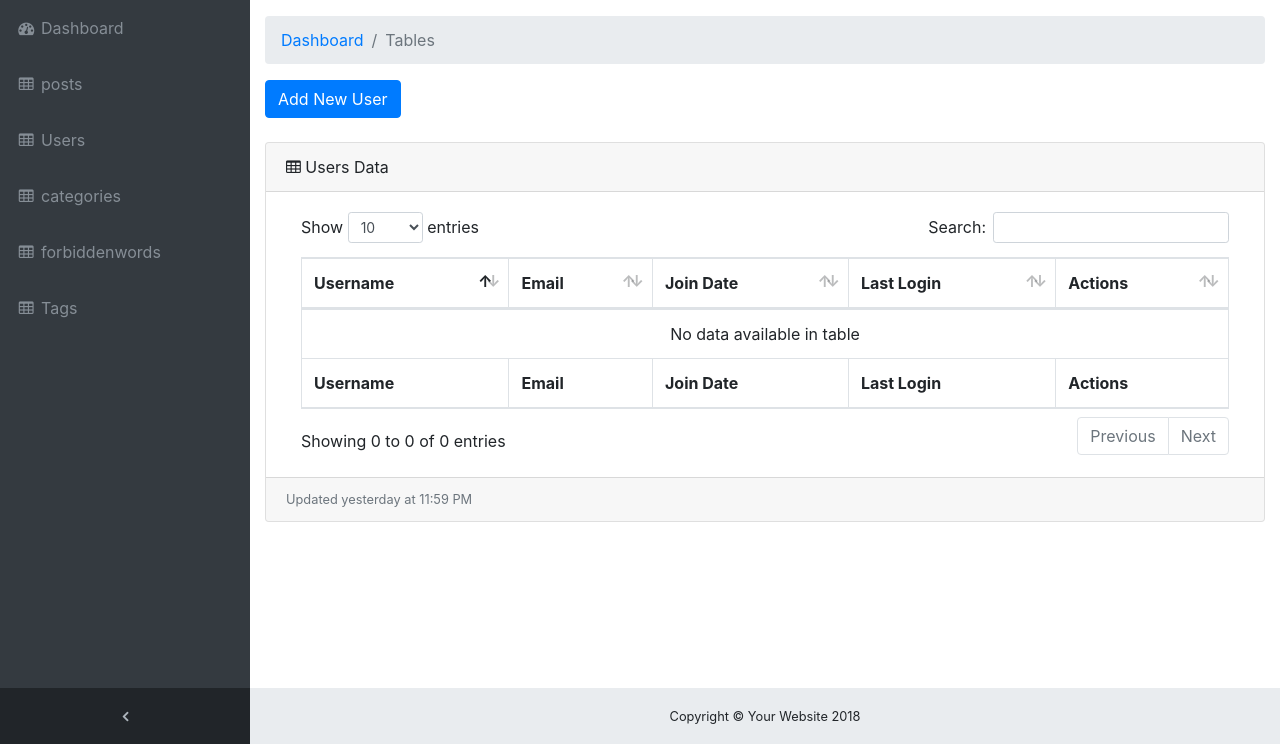
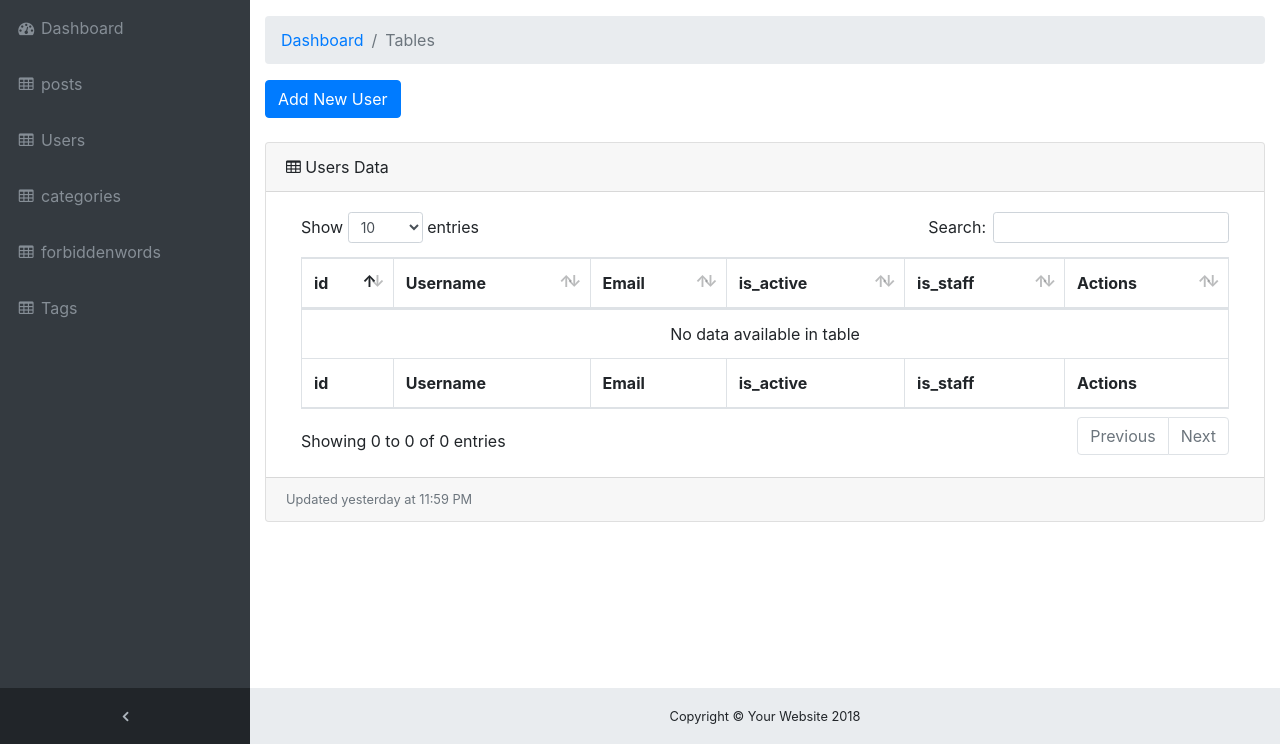
Before and after one commit to MarkWahba-git/DjangoBlog-ITI, a Django app: template DjangoBlogITI/adminBlog/templates/users_tables.html in a window 1280 px wide. Shown: the part 56-800 px from the top of the page. Run offline with Django 3.2, Linux system fonts and the light colour scheme; the template is opened without the code that fills it, so the values that code supplies are empty; some libraries are stand-ins or nearby versions.

Commit message:
create user table and add function

```diff
--- a/DjangoBlogITI/adminBlog/templates/users_tables.html
+++ b/DjangoBlogITI/adminBlog/templates/users_tables.html
@@ -14,7 +14,7 @@
         <li class="breadcrumb-item active">Tables</li>
       </ol>
 
-      <a href="/user/new/"> <button type="button" class="btn btn-primary" >Add New User</button></a>
+      <a href="/adminBlog/user_add"> <button type="button" class="btn btn-primary" >Add New User</button></a>
 
       <br><br>
 
@@ -27,41 +27,50 @@
 
               <thead>
                 <tr>
+		  <th>id</th>
                   <th>Username</th>
                   <th>Email</th>
-                  <th>Join Date</th>
-                  <th>Last Login</th>
+                  <th>is_active</th>
+                  <th>is_staff</th>
                   <th span="3">Actions</th>
                 </tr>
               </thead>
               <tfoot>
                 <tr>
+                  <th>id</th>
                   <th>Username</th>
                   <th>Email</th>
-                  <th>Join Date</th>
-                  <th>Last Login</th>
+                  <th>is_active</th>
+                  <th>is_staff</th>
                   <th span="3">Actions</th>
                 </tr>
               </tfoot>
               <tbody>
-              {% for usr in allusers %}
+              {% for usr in all_users %}
                 <tr>
-                    {% if usr.is_superuser == 1 %}
+                    {% if usr.is_staff == True %}
+			<td style="bachground:red" ><font color="red">{{usr.id}}</font></td>
                         <td><font color="red">{{usr.username}}</font></td>
                         <td><font color="red">{{usr.email}}</font></td>
-                        <td><font color="red">{{usr.date_joined}}</font></td>
-                        <td><font color="red">{{usr.last_login}}</font></td>
+                        <td><font color="red">{{usr.is_active}}</font></td>
+                        <td><font color="red">{{usr.is_staff}}</font></td>
                     {% else %}
+			<td>{{usr.id}}</td>
                         <td>{{usr.username}}</td>
                         <td>{{usr.email}}</td>
-                        <td>{{usr.date_joined}}</td>
-                        <td>{{usr.last_login}}</td>
+                        <td>{{usr.is_active}}</td>
+                        <td>{{usr.is_staff}}</td>
                         <td>
                           <a href="/{{usr.id}}/delete"><button type="button" class="btn btn-danger"> Delete </button></a>
+			</td>
+			<td>
                           <a href="/{{usr.id}}/update"><button type="button" class="btn btn-secondary"> Edit </button></a>
+			</td>
+			<td>
 
                           {% if usr.is_active == 1 %}
                             <a href="/block/{{usr.id}}"><button type="button" class="btn btn-danger"> Block </button></a>
+			</td>
                             <a href="/promote/{{usr.id}}"><button type="button" class="btn btn-success"> Promote </button></a>
 
                         {% else %}
--- a/DjangoBlogITI/adminBlog/urls.py
+++ b/DjangoBlogITI/adminBlog/urls.py
@@ -1,3 +1,11 @@
 from django.urls import path
 from adminBlog import views
-urlpatterns=[]
+urlpatterns=[
+	path('users',views.users),
+	path('user_add',views.user_add),
+
+
+
+
+
+]
```
Also changed, not shown: DjangoBlogITI/adminBlog/form.py (added, +7 -0 lines), DjangoBlogITI/adminBlog/templates/user_form.html (added, +7 -0 lines), DjangoBlogITI/adminBlog/views.py (+25 -0 lines).
